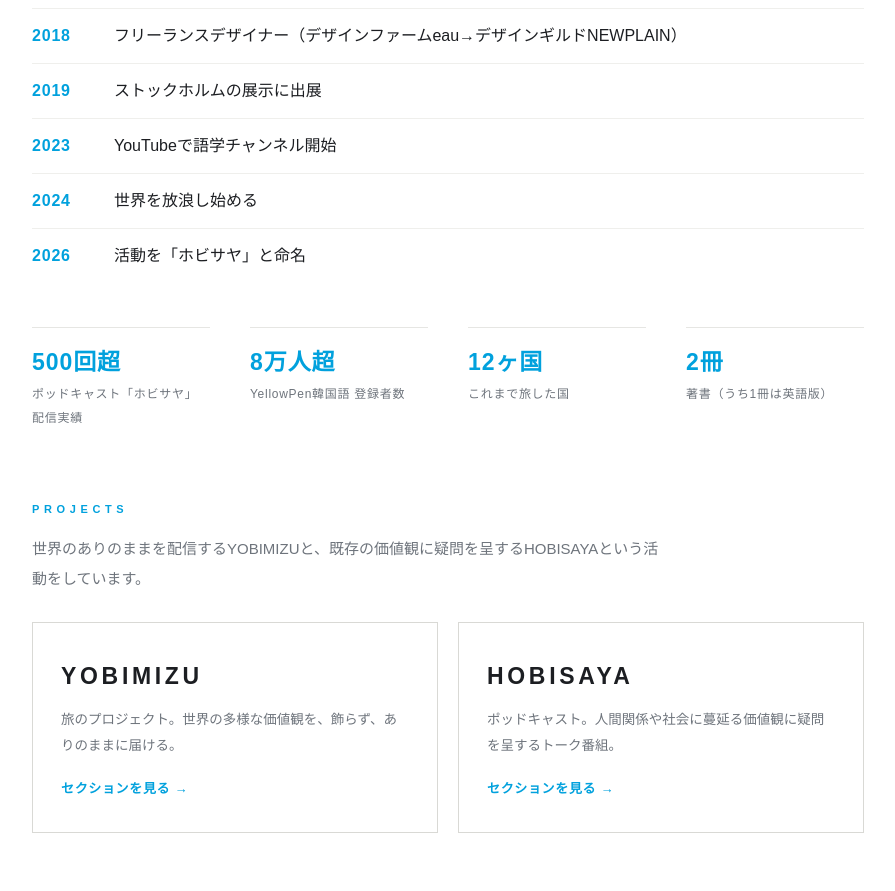
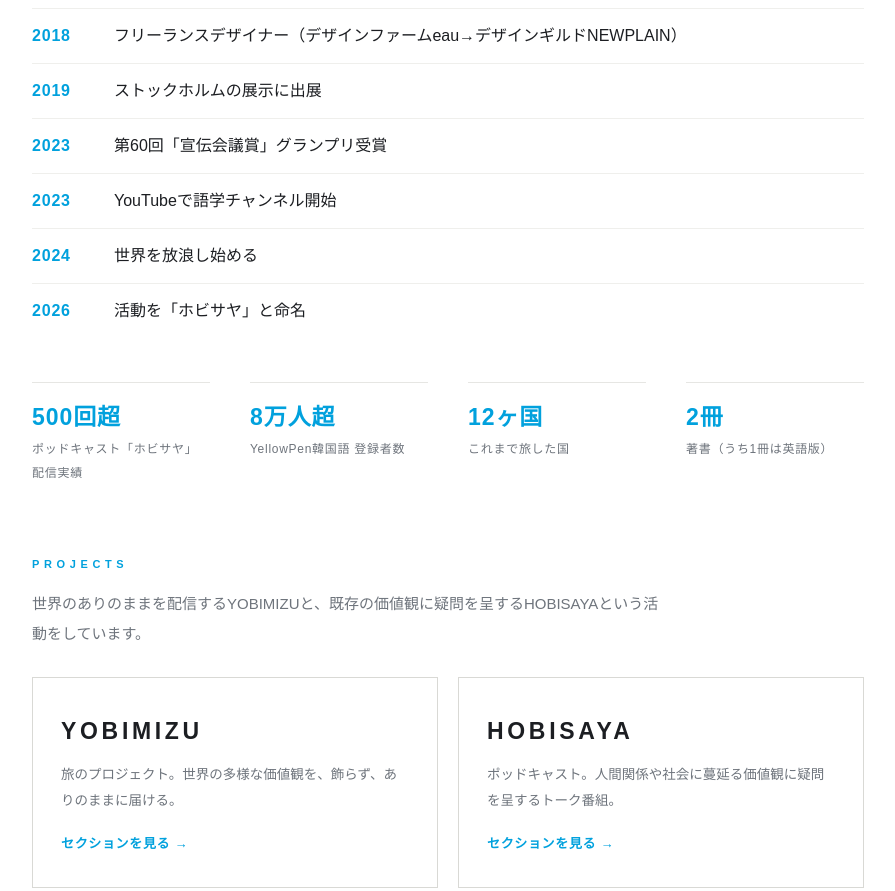
Before and after one commit to Yuichiro-Morimoto/yuichiro-morimoto.github.io, a plain HTML site: page index.html in a window 1280 px wide. Shown: the part 1697-2588 px from the top of the page, without its empty margins (192-1087 px from the left). Drawn offline with Linux system fonts and the light colour scheme.

Commit message:
略歴に宣伝会議賞グランプリを追加、LAWの線削除、ホビサヤYouTubeをプレイリストに変更

```diff
--- a/index.html
+++ b/index.html
@@ -384,6 +384,7 @@ footer small{color:var(--faint);font-size:12px;letter-spacing:.04em}
         <div class="career-row"><dt>2016</dt><dd>武蔵野美術大学造形学部基礎デザイン学科編入</dd></div>
         <div class="career-row"><dt>2018</dt><dd>フリーランスデザイナー（デザインファームeau→デザインギルドNEWPLAIN）</dd></div>
         <div class="career-row"><dt>2019</dt><dd>ストックホルムの展示に出展</dd></div>
+        <div class="career-row"><dt>2023</dt><dd>第60回「宣伝会議賞」グランプリ受賞</dd></div>
         <div class="career-row"><dt>2023</dt><dd>YouTubeで語学チャンネル開始</dd></div>
         <div class="career-row"><dt>2024</dt><dd>世界を放浪し始める</dd></div>
         <div class="career-row"><dt>2026</dt><dd>活動を「ホビサヤ」と命名</dd></div>
```
